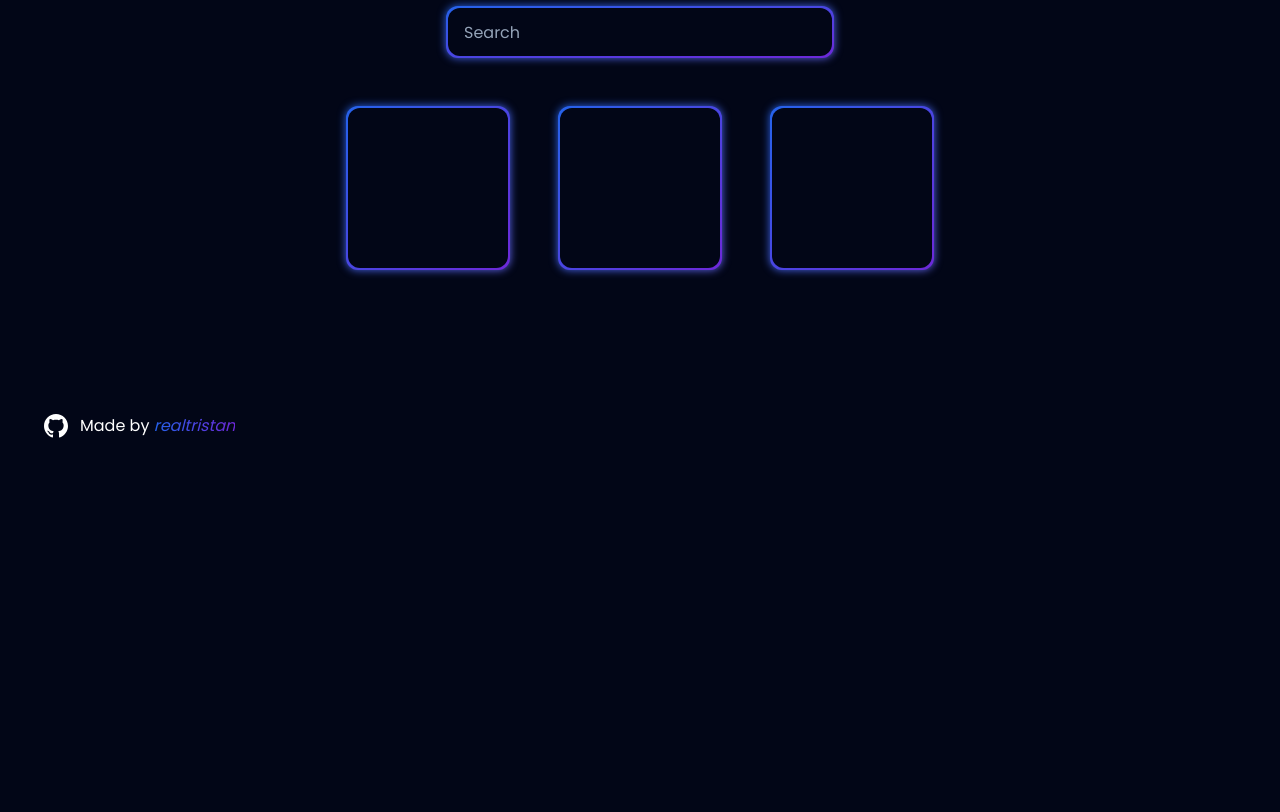
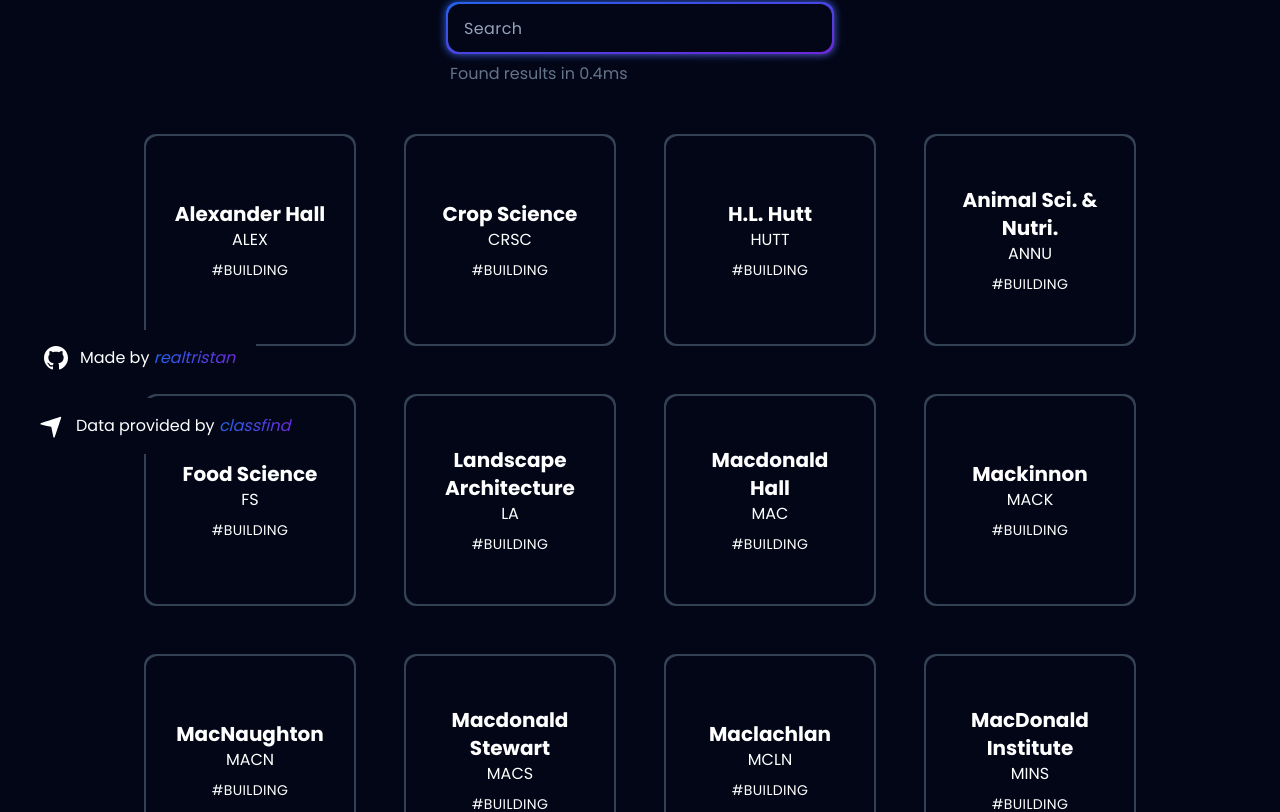
Before and after one commit to realTristan/classnav, a Next.js app: page / in a window 1280 px wide. Shown: the part 318-1130 px from the top of the page. Before the commit the page ends 800 px from the top, so only its background shows below. Built offline with nearby package versions, Linux system fonts and the light colour scheme.

Commit message:
added more stuff

```diff
--- /dev/null
+++ b/app/components/ClassfindRef.tsx
@@ -0,0 +1,40 @@
+import Link from "next/link";
+
+export default function ClassfindRef() {
+  return (
+    <Link
+      target="_blank"
+      href="https://classfind.com/guelph"
+      className="fixed bottom-7 left-7 z-10 flex flex-row rounded-lg bg-slate-950 p-4 hover:bg-slate-900"
+    >
+      <svg
+        version="1.0"
+        xmlns="http://www.w3.org/2000/svg"
+        viewBox="0 0 1280.000000 1280.000000"
+        preserveAspectRatio="xMidYMid meet"
+        className="mr-3 h-5 w-5 -rotate-45 scale-x-[-1] fill-white"
+      >
+        <g
+          transform="translate(0.000000,1280.000000) scale(0.100000,-0.100000)"
+          stroke="none"
+        >
+          <path
+            d="M12306 12780 c-32 -10 -2773 -1376 -6092 -3036 -5544 -2772 -6038
+-3020 -6084 -3066 -58 -57 -91 -117 -116 -211 -17 -64 -17 -70 0 -134 24 -93
+60 -159 116 -213 42 -41 730 -387 6091 -3067 3791 -1895 6067 -3028 6107
+-3039 54 -14 70 -15 123 -4 179 38 287 142 335 323 17 64 17 70 0 134 -9 36
+-26 84 -38 106 -11 22 -884 1336 -1941 2921 -1275 1911 -1922 2889 -1922 2906
+0 17 647 995 1922 2906 1057 1585 1930 2899 1941 2921 12 22 29 70 38 106 17
+64 17 70 0 134 -46 173 -138 268 -308 317 -69 20 -97 19 -172 -4z"
+          />
+        </g>
+      </svg>
+      <p className="text-white">
+        Data provided by&nbsp;
+        <mark className="bg-transparent bg-gradient-to-r from-blue-600 to-violet-700 bg-clip-text italic text-transparent">
+          classfind&nbsp;
+        </mark>
+      </p>
+    </Link>
+  );
+}
--- a/app/components/GithubRef.tsx
+++ b/app/components/GithubRef.tsx
@@ -3,8 +3,9 @@ import Link from "next/link";
 export default function GithubRef() {
   return (
     <Link
+      target="_blank"
       href="https://github.com/realTristan"
-      className="fixed bottom-7 left-7 flex flex-row rounded-lg p-4 hover:bg-slate-900"
+      className="fixed bottom-24 left-7 z-10 flex flex-row rounded-lg bg-slate-950 p-4 hover:bg-slate-900"
     >
       <svg
         xmlns="http://www.w3.org/2000/svg"
@@ -15,10 +16,10 @@ export default function GithubRef() {
       >
         <path d="M12 0c-6.626 0-12 5.373-12 12 0 5.302 3.438 9.8 8.207 11.387.599.111.793-.261.793-.577v-2.234c-3.338.726-4.033-1.416-4.033-1.416-.546-1.387-1.333-1.756-1.333-1.756-1.089-.745.083-.729.083-.729 1.205.084 1.839 1.237 1.839 1.237 1.07 1.834 2.807 1.304 3.492.997.107-.775.418-1.305.762-1.604-2.665-.305-5.467-1.334-5.467-5.931 0-1.311.469-2.381 1.236-3.221-.124-.303-.535-1.524.117-3.176 0 0 1.008-.322 3.301 1.23.957-.266 1.983-.399 3.003-.404 1.02.005 2.047.138 3.006.404 2.291-1.552 3.297-1.23 3.297-1.23.653 1.653.242 2.874.118 3.176.77.84 1.235 1.911 1.235 3.221 0 4.609-2.807 5.624-5.479 5.921.43.372.823 1.102.823 2.222v3.293c0 .319.192.694.801.576 4.765-1.589 8.199-6.086 8.199-11.386 0-6.627-5.373-12-12-12z" />
       </svg>
-      <p className="text-white ">
-        Made by{" "}
+      <p className="text-white">
+        Made by&nbsp;
         <mark className="bg-transparent bg-gradient-to-r from-blue-600 to-violet-700 bg-clip-text italic text-transparent">
-          realtristan
+          realtristan&nbsp;
         </mark>
       </p>
     </Link>
--- a/app/components/GradientCard.tsx
+++ b/app/components/GradientCard.tsx
@@ -1,7 +1,20 @@
-export default function GradientCard() {
+interface GradientCardProps {
+  name: string;
+  short: string;
+  type: string;
+}
+export default function GradientCard(props: GradientCardProps) {
   return (
-    <div className="relative rounded-xl bg-gradient-to-br from-blue-600 to-violet-700 duration-300 before:absolute before:left-0 before:top-0 before:-z-10 before:h-full before:w-full before:rounded-xl before:bg-gradient-to-br before:from-blue-600 before:to-indigo-500 before:blur-sm before:duration-300 before:ease-in-out hover:bg-gradient-to-tr hover:before:bg-gradient-to-tr hover:before:blur-md">
-      <div className="m-0.5 h-40 w-40 rounded-xl bg-slate-950"></div>
+    <div className="relative cursor-pointer rounded-xl bg-slate-700 from-blue-600 to-violet-700 duration-300 before:absolute before:left-0 before:top-0 before:-z-10 before:h-full before:w-full before:rounded-xl before:from-blue-600 before:to-indigo-500 before:blur-sm before:duration-300 before:ease-in-out hover:bg-gradient-to-tr hover:before:bg-gradient-to-tr hover:before:blur-md">
+      <div className="m-0.5 flex h-52 w-52 flex-col items-center justify-center rounded-xl bg-slate-950 text-center text-white">
+        <div className="mx-7">
+          <h1 className="text-xl font-semibold">{props.name}</h1>
+          <p>{props.short}</p>
+          <h2 className="mt-2 text-sm uppercase tracking-wide">
+            #{props.type}
+          </h2>
+        </div>
+      </div>
     </div>
   );
 }
--- a/app/components/GradientHeader.tsx
+++ b/app/components/GradientHeader.tsx
@@ -1,15 +1,15 @@
 export default function GradientTitle() {
   return (
-    <header className="flex w-1/2 flex-col items-center justify-center text-center">
+    <header className="flex flex-col items-center justify-center text-center lg:w-1/2">
       <h2 className="text-8xl font-black text-white">
-        Class{" "}
+        Class&nbsp;
         <mark className="bg-transparent bg-gradient-to-r from-blue-600 to-violet-700 bg-clip-text italic text-transparent">
-          Nav
+          Nav&nbsp;
         </mark>
       </h2>
       <p className="mt-3 font-medium text-white">
-        The easiest,{" "}
-        <mark className="bg-transparent bg-gradient-to-br from-blue-600 to-violet-700 bg-clip-text font-bold tracking-wide text-transparent">
+        The easiest,&nbsp;
+        <mark className="bg-transparent bg-gradient-to-br from-blue-600 to-violet-700 bg-clip-text font-bold italic tracking-wide text-transparent">
           modern
         </mark>
         , and most accessible way to navigate your classes. Start by searching
--- a/app/components/GradientSearchBar.tsx
+++ b/app/components/GradientSearchBar.tsx
@@ -1,10 +1,13 @@
 export default function GradientSearchBar() {
   return (
-    <div className="relative mt-6 rounded-xl bg-gradient-to-br from-blue-600 to-violet-700 duration-300 before:absolute before:left-0 before:top-0 before:-z-10 before:h-full before:w-full before:rounded-xl before:bg-gradient-to-br before:from-blue-600 before:to-indigo-500 before:blur-sm before:duration-300 before:ease-in-out hover:bg-gradient-to-tr hover:before:bg-gradient-to-tr hover:before:blur-md">
-      <input
-        placeholder="Search"
-        className="m-0.5 h-12 w-96 rounded-xl bg-slate-950 p-4 text-slate-400 ring-0 placeholder:text-slate-400 focus:outline-none focus:ring-0"
-      />
+    <div className="flex flex-col items-start">
+      <div className="relative mt-9 rounded-xl bg-gradient-to-br from-blue-600 to-violet-700 duration-300 before:absolute before:left-0 before:top-0 before:-z-10 before:h-full before:w-full before:rounded-xl before:bg-gradient-to-br before:from-blue-600 before:to-indigo-500 before:blur-sm before:duration-300 before:ease-in-out hover:bg-gradient-to-tr hover:before:bg-gradient-to-tr hover:before:blur-md">
+        <input
+          placeholder="Search"
+          className="m-0.5 h-12 w-96 rounded-xl bg-slate-950 p-4 tracking-wide text-slate-400 ring-0 placeholder:text-slate-400 focus:outline-none focus:ring-0"
+        />
+      </div>
+      <p className="ml-1 mt-2 text-slate-500">Found results in 0.4ms</p>
     </div>
   );
 }
--- /dev/null
+++ b/app/lib/constants.ts
@@ -0,0 +1,116 @@
+import { Room } from "./types";
+
+export const BUILDINGS = {
+  ALEX: {
+    name: "Alexander Hall",
+    type: "Building",
+    short: "ALEX",
+    href: "/find/building/ALEX",
+    rooms: [] as Room[],
+  },
+  CRSC: {
+    name: "Crop Science",
+    type: "Building",
+    short: "CRSC",
+    href: "/find/building/CRSC",
+    rooms: [] as Room[],
+  },
+  HUTT: {
+    name: "H.L. Hutt",
+    type: "Building",
+    short: "HUTT",
+    href: "/find/building/HUTT",
+    rooms: [] as Room[],
+  },
+  ANNU: {
+    name: "Animal Sci. & Nutri.",
+    type: "Building",
+    short: "ANNU",
+    href: "/find/building/ANNU",
+    rooms: [] as Room[],
+  },
+  FS: {
+    name: "Food Science",
+    type: "Building",
+    short: "FS",
+    href: "/find/building/FS",
+    rooms: [] as Room[],
+  },
+  LA: {
+    name: "Landscape Architecture",
+    type: "Building",
+    short: "LA",
+    href: "/find/building/LA",
+    rooms: [] as Room[],
+  },
+  MAC: {
+    name: "Macdonald Hall",
+    type: "Building",
+    short: "MAC",
+    href: "/find/building/MAC",
+    rooms: [] as Room[],
+  },
+  MACK: {
+    name: "Mackinnon",
+    type: "Building",
+    short: "MACK",
+    href: "/find/building/MACK",
+    rooms: [] as Room[],
+  },
+  MACN: {
+    name: "MacNaughton",
+    type: "Building",
+    short: "MACN",
+    href: "/find/building/MACN",
+    rooms: [] as Room[],
+  },
+  MACS: {
+    name: "Macdonald Stewart",
+    type: "Building",
+    short: "MACS",
+    href: "/find/building/MACS",
+    rooms: [] as Room[],
+  },
+  MCLN: {
+    name: "Maclachlan",
+    type: "Building",
+    short: "MCLN",
+    href: "/find/building/MCLN",
+    rooms: [] as Room[],
+  },
+  MINS: {
+    name: "MacDonald Institute",
+    type: "Building",
+    short: "MINS",
+    href: "/find/building/MINS",
+    rooms: [] as Room[],
+  },
+  ROZH: {
+    name: "Rozanski Hall",
+    type: "Building",
+    short: "ROZH",
+    href: "/find/building/ROZH",
+    rooms: [] as Room[],
+  },
+  SCIE: {
+    name: "Science Complex",
+    type: "Building",
+    short: "SCIE",
+    href: "/find/building/SCIE",
+    rooms: [] as Room[],
+  },
+  THRN: {
+    name: "A. A. Thornbrough",
+    type: "Building",
+    short: "THRN",
+    href: "/find/building/THRN",
+    rooms: [] as Room[],
+  },
+  WMEM: {
+    name: "War Memorial Hall",
+    type: "Building",
+    short: "WMEM",
+    href: "/find/building/WMEM",
+    rooms: [] as Room[],
+  },
+};
--- /dev/null
+++ b/app/lib/types.ts
@@ -0,0 +1,9 @@
+export interface Room {}
+
+export interface Building {
+  name: string;
+  type: string;
+  short: string;
+  href: string;
+  rooms: Room[];
+}
--- a/app/page.tsx
+++ b/app/page.tsx
@@ -1,18 +1,42 @@
+"use client";
+
+import { useEffect, useState } from "react";
 import GithubRef from "./components/GithubRef";
 import GradientCard from "./components/GradientCard";
 import GradientTitle from "./components/GradientHeader";
 import GradientSearchBar from "./components/GradientSearchBar";
+import ClassfindRef from "./components/ClassfindRef";
+import { Building } from "./lib/types";
 
 export default function Home() {
+  const [results, setResults] = useState<Building[] | null>(null);
+  useEffect(() => {
+    if (results) return;
+
+    fetch("/api/find").then(async (res) => {
+      if (!res.ok) return;
+      const json = await res.json();
+      if (!json.result) return;
+
+      setResults(Object.values(json.result));
+    });
+  });
   return (
-    <main className="flex min-h-screen flex-col items-center p-24">
+    <main className="flex min-h-screen flex-col items-center p-20">
       <GradientTitle />
       <GradientSearchBar />
       <GithubRef />
-      <div className="m-12 flex flex-wrap gap-12">
-        <GradientCard />
-        <GradientCard />
-        <GradientCard />
+      <ClassfindRef />
+      <div className="mx-6 mt-12 grid grid-cols-2 items-center justify-center gap-6 lg:m-12 lg:flex lg:flex-wrap lg:gap-12">
+        {results &&
+          results.map((value: Building) => (
+            <GradientCard
+              key={Math.random()}
+              name={value.name}
+              short={value.short}
+              type={value.type}
+            />
+          ))}
       </div>
     </main>
   );
--- /dev/null
+++ b/pages/api/find.ts
@@ -0,0 +1,9 @@
+import { NextApiRequest, NextApiResponse } from "next";
+import { BUILDINGS } from "@/app/lib/constants";
+
+export default function handler(req: NextApiRequest, res: NextApiResponse) {
+  const query: string = req.query.q as string;
+
+  // if (!query) return res.status(200).json({ message: "ok", result: BUILDINGS });
+  return res.status(200).json({ message: "ok", result: BUILDINGS });
+}
```
